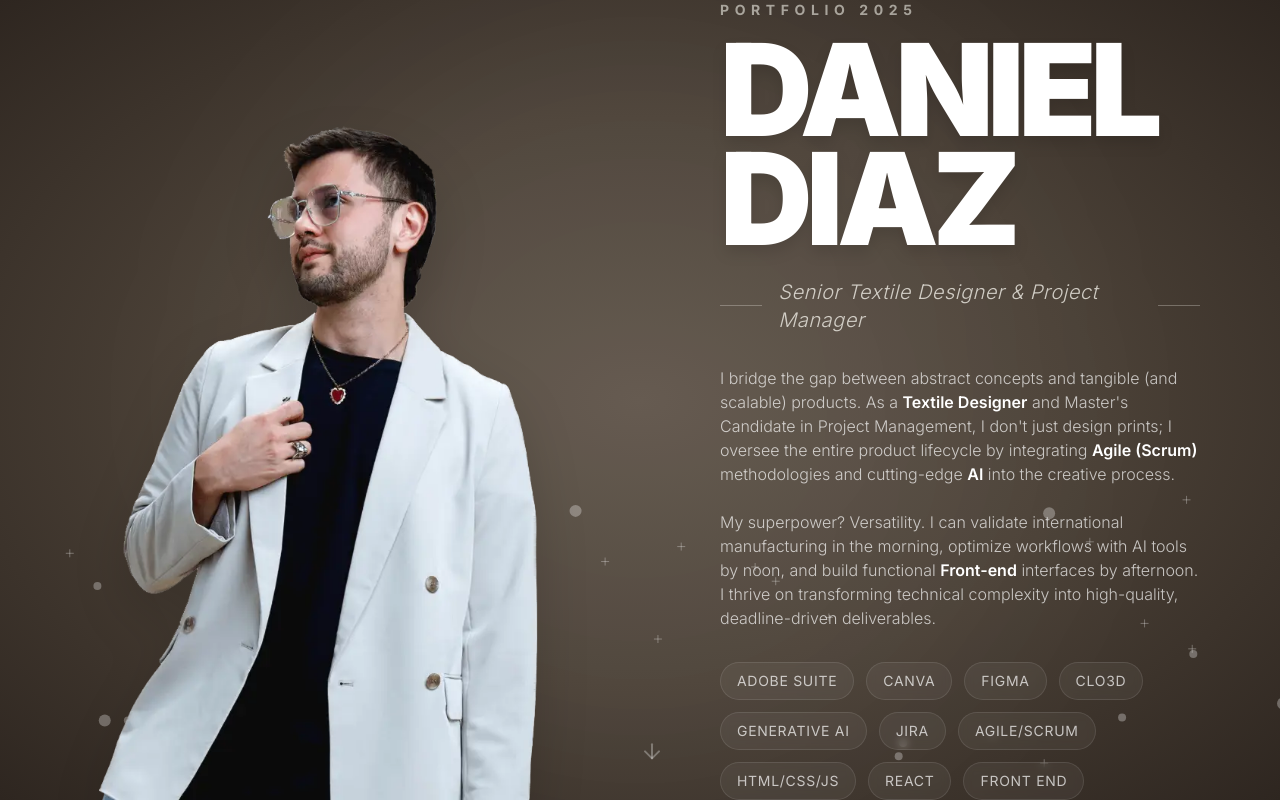
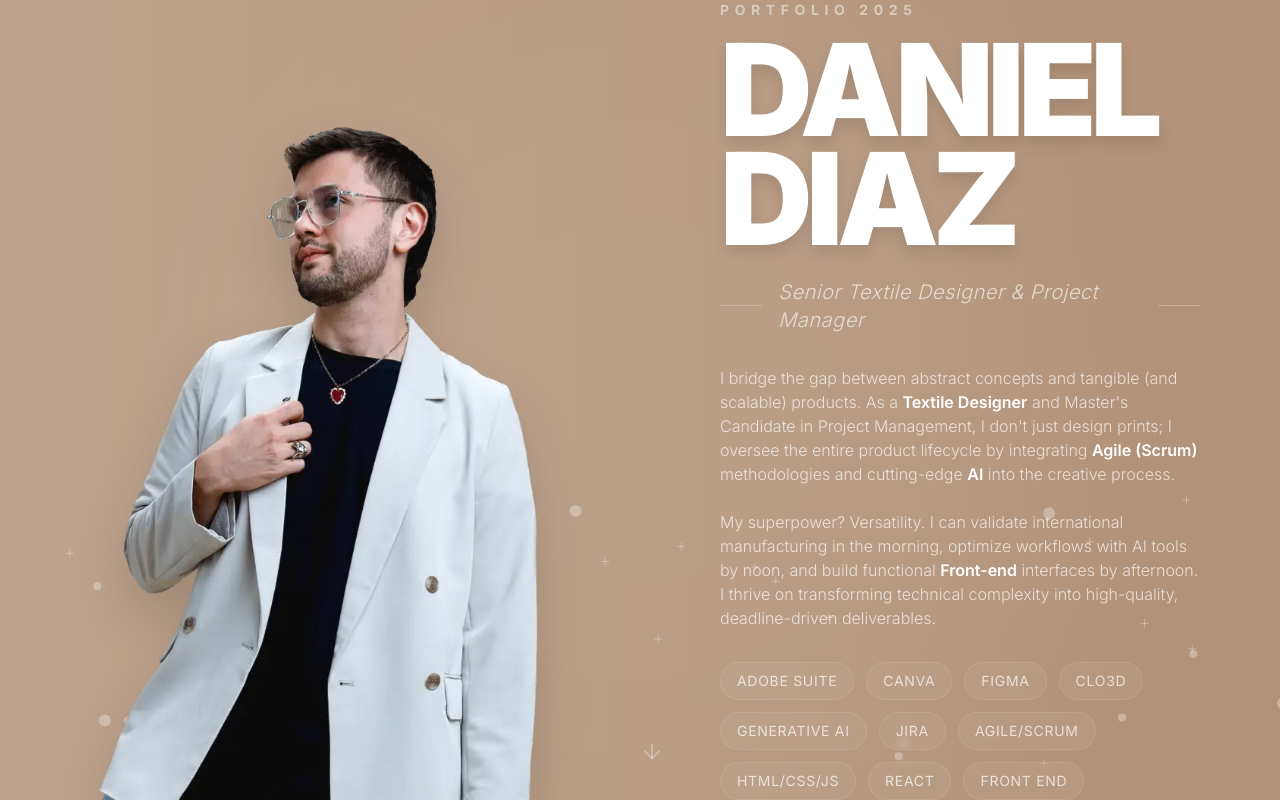
Before and after one commit to ddrp27/portfolio, a React (Vite) app: page / in a window 1280 px wide. Built offline with nearby package versions, Linux system fonts and the light colour scheme; a web font is replaced by a local one.

Commit message:
Update Home.jsx

```diff
--- a/src/components/sections/Home.jsx
+++ b/src/components/sections/Home.jsx
@@ -20,7 +20,7 @@ export default function Home() {
 
     return (
         // CAMBIO 1: Gradiente más oscuro y elegante (Taupe/Dark Coffee) para contraste premium
-        <div className="relative min-h-screen flex flex-col md:flex-row overflow-hidden bg-[radial-gradient(ellipse_at_center,_var(--tw-gradient-stops))] from-[#5e5348] via-[#4a4036] to-[#2e2620]">
+        <div className="relative min-h-screen flex flex-col md:flex-row overflow-hidden bg-gradient-to-r from-[#bea48e] to-[#b19177]">
 
             {/* Floating Particles - Behind portrait */}
             <FloatingParticles count={isMobile ? 12 : 30} />
@@ -118,4 +118,5 @@ export default function Home() {
 
         </div>
     );
+
 }
```
